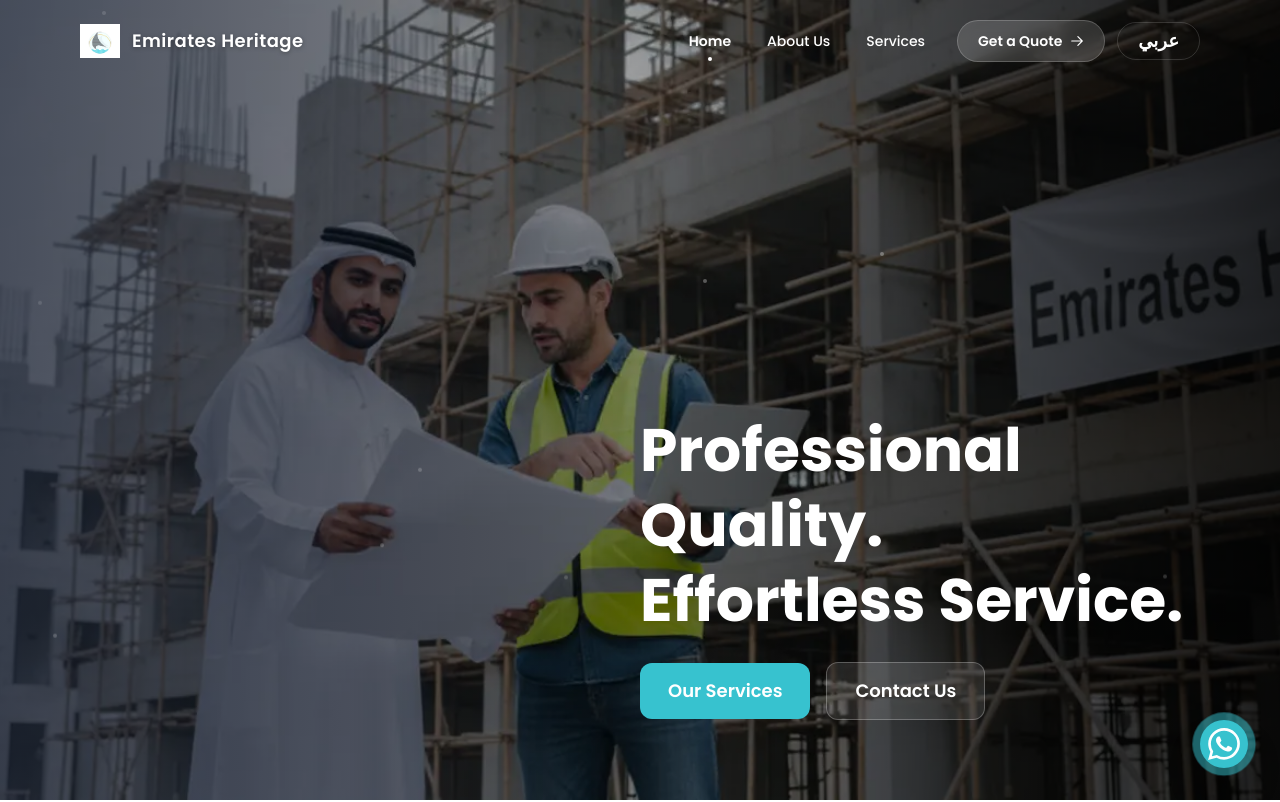
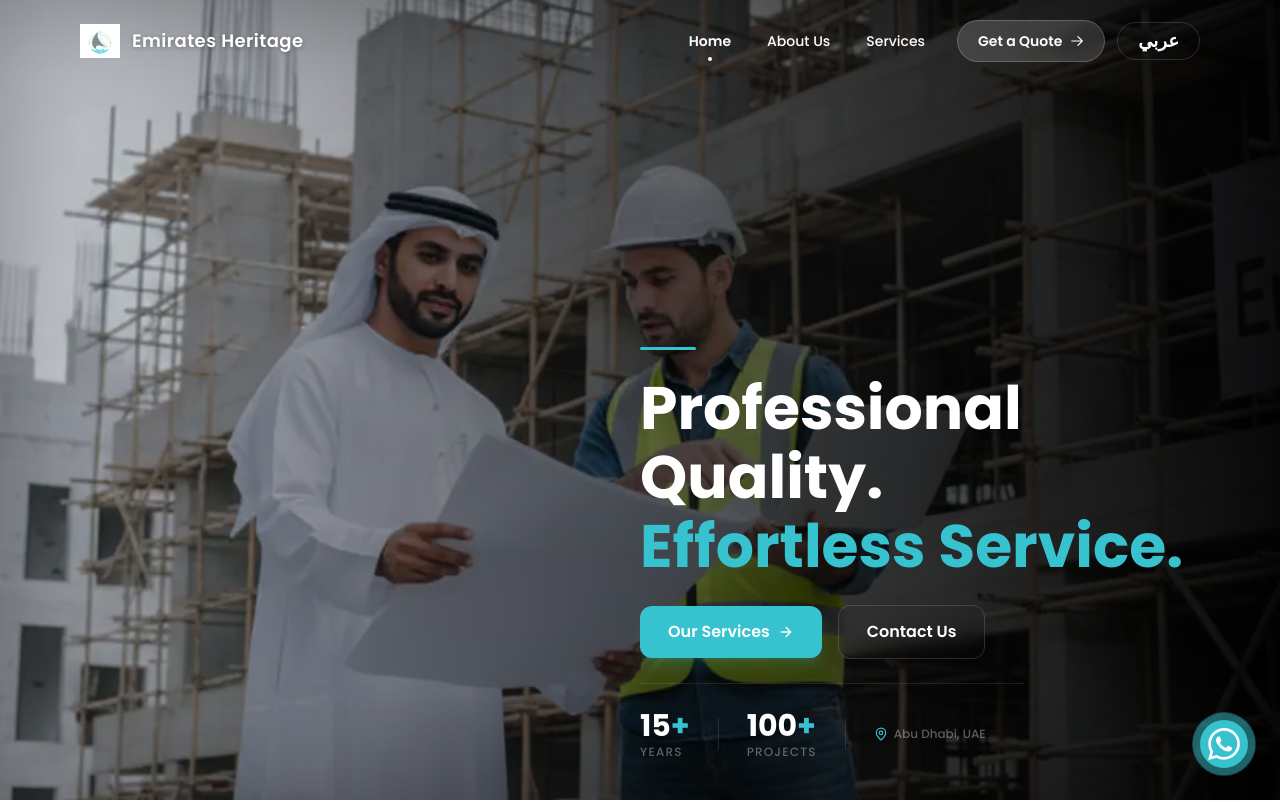
Before and after one commit to Amir-ibn-iliyas/emiratesHeritage, a React (Vite) app: page / in a window 1280 px wide. Shown: the top 802 px of the page. Built offline with nearby package versions, Linux system fonts and the light colour scheme.

Commit message:
hero section better now

```diff
--- a/src/components/Hero.jsx
+++ b/src/components/Hero.jsx
@@ -1,100 +1,232 @@
-import { useState } from "react";
+import { useState, useEffect, useRef } from "react";
 import { Link } from "react-router-dom";
 import { useTranslation } from "react-i18next";
+import { gsap } from "gsap";
+import { ScrollTrigger } from "gsap/ScrollTrigger";
+import { MapPin, ArrowRight } from "lucide-react";
+
+gsap.registerPlugin(ScrollTrigger);
+
+/* ── Animated Counter Hook ── */
+const useCounter = (target, duration = 2, delay = 1.2) => {
+  const ref = useRef(null);
+  useEffect(() => {
+    const el = ref.current;
+    if (!el) return;
+    gsap.fromTo(
+      el,
+      { innerText: 0 },
+      {
+        innerText: target,
+        duration,
+        delay,
+        snap: { innerText: 1 },
+        ease: "power2.out",
+      }
+    );
+  }, [target, duration, delay]);
+  return ref;
+};
 
 const Hero = () => {
   const [isLoaded, setIsLoaded] = useState(false);
   const { t } = useTranslation();
+  const heroRef = useRef(null);
+  const imgRef = useRef(null);
+
+  const counter1 = useCounter(15, 1.8, 1.4);
+  const counter2 = useCounter(100, 2, 1.5);
+
+  useEffect(() => {
+    const ctx = gsap.context(() => {
+      /* ── Parallax ── */
+      if (imgRef.current) {
+        gsap.to(imgRef.current, {
+          y: 80,
+          ease: "none",
+          scrollTrigger: {
+            trigger: heroRef.current,
+            start: "top top",
+            end: "bottom top",
+            scrub: true,
+          },
+        });
+      }
+
+      /* ── Cinematic Entrance Timeline ── */
+      const tl = gsap.timeline({ defaults: { ease: "power3.out" } });
+
+      tl.fromTo(
+          ".hero-accent-line",
+          { scaleX: 0 },
+          { scaleX: 1, duration: 0.5 },
+          "-=0.3"
+        )
+        .fromTo(
+          ".hero-title-line",
+          { y: "110%", rotateX: -10 },
+          { y: "0%", rotateX: 0, duration: 0.8, stagger: 0.15 },
+          "-=0.2"
+        )
+        .fromTo(
+          ".hero-subtitle",
+          { opacity: 0, y: 15 },
+          { opacity: 1, y: 0, duration: 0.6 },
+          "-=0.3"
+        )
+        .fromTo(
+          ".hero-btn",
+          { opacity: 0, y: 20, scale: 0.95 },
+          { opacity: 1, y: 0, scale: 1, duration: 0.5, stagger: 0.1 },
+          "-=0.3"
+        )
+        .fromTo(
+          ".hero-divider",
+          { scaleX: 0 },
+          { scaleX: 1, duration: 0.4 },
+          "-=0.2"
+        )
+        .fromTo(
+          ".hero-stat",
+          { opacity: 0, y: 15 },
+          { opacity: 1, y: 0, duration: 0.4, stagger: 0.08 },
+          "-=0.2"
+        )
+        .fromTo(
+          ".hero-scroll",
+          { opacity: 0, y: -10 },
+          { opacity: 1, y: 0, duration: 0.5 },
+          "-=0.1"
+        );
+    }, heroRef);
+
+    return () => ctx.revert();
+  }, []);
 
   return (
-    <>
     <section
+      ref={heroRef}
       id="home"
-        className="relative h-[50vh] lg:h-[100vh] overflow-hidden bg-gray-900"
+      className="relative h-[65vh] md:h-screen overflow-hidden bg-[#0a1628]"
     >
 
+      {/* ── Background Image ── */}
       <img
+        ref={imgRef}
         src="/heroImage2.webp"
         fetchPriority="high"
         alt="Heritage Background"
-          className={`absolute inset-0 w-full h-full object-cover object-left transition-opacity duration-1000 ease-out
-            ${isLoaded ? "opacity-100" : "opacity-0"}`}
+        className={`absolute inset-0 w-full h-[120%] -top-[10%] object-cover object-left transition-opacity duration-700 ${
+          isLoaded ? "opacity-100" : "opacity-0"
+        }`}
         onLoad={() => setIsLoaded(true)}
       />
 
-        {/* Gradient Overlay — centered for mobile, right-biased for desktop */}
-        <div className="absolute inset-0 bg-gradient-to-t from-black/80 via-black/40 to-black/20 md:bg-gradient-to-l md:from-black/80 md:via-black/30 md:to-gray-900/70"></div>
+      {/* ── Gradient Overlay ── */}
+      <div className="absolute inset-0 bg-gradient-to-t from-black/90 via-black/40 to-black/10 md:bg-gradient-to-l md:from-black/90 md:via-black/45 md:to-transparent" />
 
-        {/* Floating particles */}
-        <div className="pointer-events-none absolute inset-0 overflow-hidden">
-          {[...Array(12)].map((_, i) => (
-            <span
-              key={i}
-              className="absolute w-1 h-1 bg-white/30 rounded-full animate-float"
-              style={{
-                top: `${Math.random() * 100}%`,
-                left: `${Math.random() * 100}%`,
-                animationDelay: `${i * 0.7}s`,
-                animationDuration: `${3 + Math.random() * 4}s`,
-              }}
-            ></span>
-          ))}
+      {/* ── Vignette ── */}
+      <div className="absolute inset-0 shadow-[inset_0_0_120px_rgba(0,0,0,0.4)]" />
+
+      {/* ── Content ── */}
+      <div className="relative z-10 h-full flex items-end pb-5 px-6 sm:pb-10 sm:px-10 lg:px-20 md:items-end md:justify-end">
+        <div className="w-full sm:w-4/5 md:w-1/2 text-white flex flex-col space-y-5 md:space-y-6">
+          {/* Accent line */}
+          <div className="hero-accent-line h-[3px] w-14 bg-[#37C2CF] rounded-full origin-left" />
+
+          {/* Title with mask reveal */}
+          <h1 className="text-3xl sm:text-4xl lg:text-6xl font-bold leading-[1.15]">
+            <span className="block overflow-hidden">
+              <span className="hero-title-line block">{t("hero.title1")}</span>
+            </span>
+            <span className="block overflow-hidden">
+              <span className="hero-title-line block text-[#37C2CF]">
+                {t("hero.title2")}
+              </span>
+            </span>
+          </h1>
+
+
+
+          {/* CTA Buttons */}
+          <div className="flex items-center gap-3 md:gap-4">
+            <Link
+              to="/services"
+              className="hero-btn relative text-center text-sm md:text-base cursor-pointer px-6 md:px-7 py-3 md:py-3.5 bg-[#37C2CF] text-white font-semibold rounded-xl
+              overflow-hidden group transition-all duration-300 shadow-lg shadow-[#37C2CF]/20 hover:shadow-xl hover:shadow-[#37C2CF]/35 hover:scale-[1.03]"
+            >
+              <span className="relative z-10 flex items-center gap-2">
+                {t("hero.cta1")}
+                <ArrowRight
+                  size={16}
+                  className="group-hover:translate-x-1 transition-transform duration-200"
+                />
+              </span>
+              <div className="absolute inset-0 bg-white/20 translate-x-[-120%] group-hover:translate-x-[120%] transition duration-500 ease-out" />
+            </Link>
+
+            <Link
+              to="/contact"
+              className="hero-btn relative text-center text-sm md:text-base cursor-pointer px-6 md:px-7 py-3 md:py-3.5 text-white font-semibold rounded-xl
+              transition-all duration-300 border border-white/15 hover:bg-white/10 backdrop-blur-sm hover:border-white/30"
+            >
+              {t("hero.cta2")}
+            </Link>
           </div>
 
-        {/* Content */}
-        <div className="relative h-full flex items-end pb-5 px-6 sm:pb-20 sm:px-10 lg:px-20 md:justify-end">
-          <div className="w-full sm:w-4/5 md:w-1/2 text-white flex flex-col justify-center space-y-5 md:space-y-6 animate-fadeSlideUp">
-            <h1 className="text-3xl sm:text-4xl lg:text-6xl font-bold leading-tight">
-              {t("hero.title1")}
-              <br />
-              {t("hero.title2")}
-            </h1>
+          {/* ── Divider ── */}
+          <div className="hero-divider h-px w-full max-w-sm bg-white/10 origin-left" />
 
-            {/* Two CTA Buttons */}
-            <div className="flex items-center gap-3 md:gap-4">
-              {/* Our Services Button */}
-              <Link
-                to="/services"
-                className="relative text-center text-sm md:text-lg cursor-pointer px-6 md:px-7 py-3 md:py-3.5 bg-[#37C2CF] text-white font-semibold rounded-xl
-                overflow-hidden group transition duration-300"
-              >
-                <span className="relative z-10">{t("hero.cta1")}</span>
-                <div className="absolute inset-0 bg-white/20 translate-x-[-120%] group-hover:translate-x-[120%] transition duration-500 ease-out"></div>
-              </Link>
+          {/* ── Trust Stats ── */}
+          <div className="flex items-center gap-5 md:gap-7">
+            <div className="hero-stat flex flex-col">
+              <span className="text-2xl md:text-3xl font-bold text-white">
+                <span ref={counter1}>0</span>
+                <span className="text-[#37C2CF]">+</span>
+              </span>
+              <span className="text-[10px] md:text-xs text-white/35 font-medium uppercase tracking-widest">
+                {t("hero.stat1")}
+              </span>
+            </div>
 
-              {/* Contact Us CTA Button */}
-              <Link
-                to="/contact"
-                className="relative text-center text-sm md:text-lg cursor-pointer px-6 md:px-7 py-3 md:py-3.5 bg-white/10 text-white font-semibold rounded-xl
-                overflow-hidden group transition duration-300 border border-white/25 hover:bg-white/20 backdrop-blur-sm"
-              >
-                <span className="relative z-10">{t("hero.cta2")}</span>
-              </Link>
+            <div className="hero-stat w-px h-8 bg-white/10" />
+
+            <div className="hero-stat flex flex-col">
+              <span className="text-2xl md:text-3xl font-bold text-white">
+                <span ref={counter2}>0</span>
+                <span className="text-[#37C2CF]">+</span>
+              </span>
+              <span className="text-[10px] md:text-xs text-white/35 font-medium uppercase tracking-widest">
+                {t("hero.stat2")}
+              </span>
+            </div>
+
+            <div className="hero-stat w-px h-8 bg-white/10" />
+
+            <div className="hero-stat flex items-center gap-1.5">
+              <MapPin size={14} className="text-[#37C2CF]" />
+              <span className="text-[10px] md:text-xs text-white/35 font-medium">
+                {t("hero.stat3")}
+              </span>
+            </div>
           </div>
         </div>
       </div>
 
-        {/* Custom Animations */}
+
+
+      {/* ── Keyframes ── */}
       <style>{`
-        @keyframes fadeSlideUp {
-          0% { opacity: 0; transform: translateY(25px); }
-          100% { opacity: 1; transform: translateY(0); }
+        @keyframes scrollDot {
+          0% { transform: translateY(0); opacity: 1; }
+          50% { transform: translateY(10px); opacity: 0.2; }
+          100% { transform: translateY(0); opacity: 1; }
         }
-        .animate-fadeSlideUp {
-          animation: fadeSlideUp 1.4s ease-out forwards;
-        }
-
-        @keyframes float {
-          0% { transform: translateY(0px); opacity: 0.4; }
-          50% { transform: translateY(-20px); opacity: 0.8; }
-          100% { transform: translateY(0px); opacity: 0.4; }
-        }
-        .animate-float {
-          animation: float linear infinite;
+        .animate-scrollDot {
+          animation: scrollDot 2s ease-in-out infinite;
         }
       `}</style>
     </section>
-    </>
   );
 };
 
--- a/src/locales/ar/translation.json
+++ b/src/locales/ar/translation.json
@@ -9,7 +9,11 @@
     "title1": ".جودة احترافية",
     "title2": ".خدمة بلا عناء",
     "cta1": "خدماتنا",
-    "cta2": "تواصل معنا"
+    "cta2": "تواصل معنا",
+    "stat1": "سنوات",
+    "stat2": "مشروع",
+    "stat3": "أبوظبي، الإمارات",
+    "scroll": "مرر للاستكشاف"
   },
   "about": {
     "title": "التركيز على الخبرة والنطاق الشامل",
--- a/src/locales/en/translation.json
+++ b/src/locales/en/translation.json
@@ -9,7 +9,11 @@
     "title1": "Professional Quality.",
     "title2": "Effortless Service.",
     "cta1": "Our Services",
-    "cta2": "Contact Us"
+    "cta2": "Contact Us",
+    "stat1": "Years",
+    "stat2": "Projects",
+    "stat3": "Abu Dhabi, UAE",
+    "scroll": "Scroll to explore"
   },
   "about": {
     "title": "Focus on Expertise and Full Scope",
```
Lines whose indentation alone changed are shown as unchanged.
